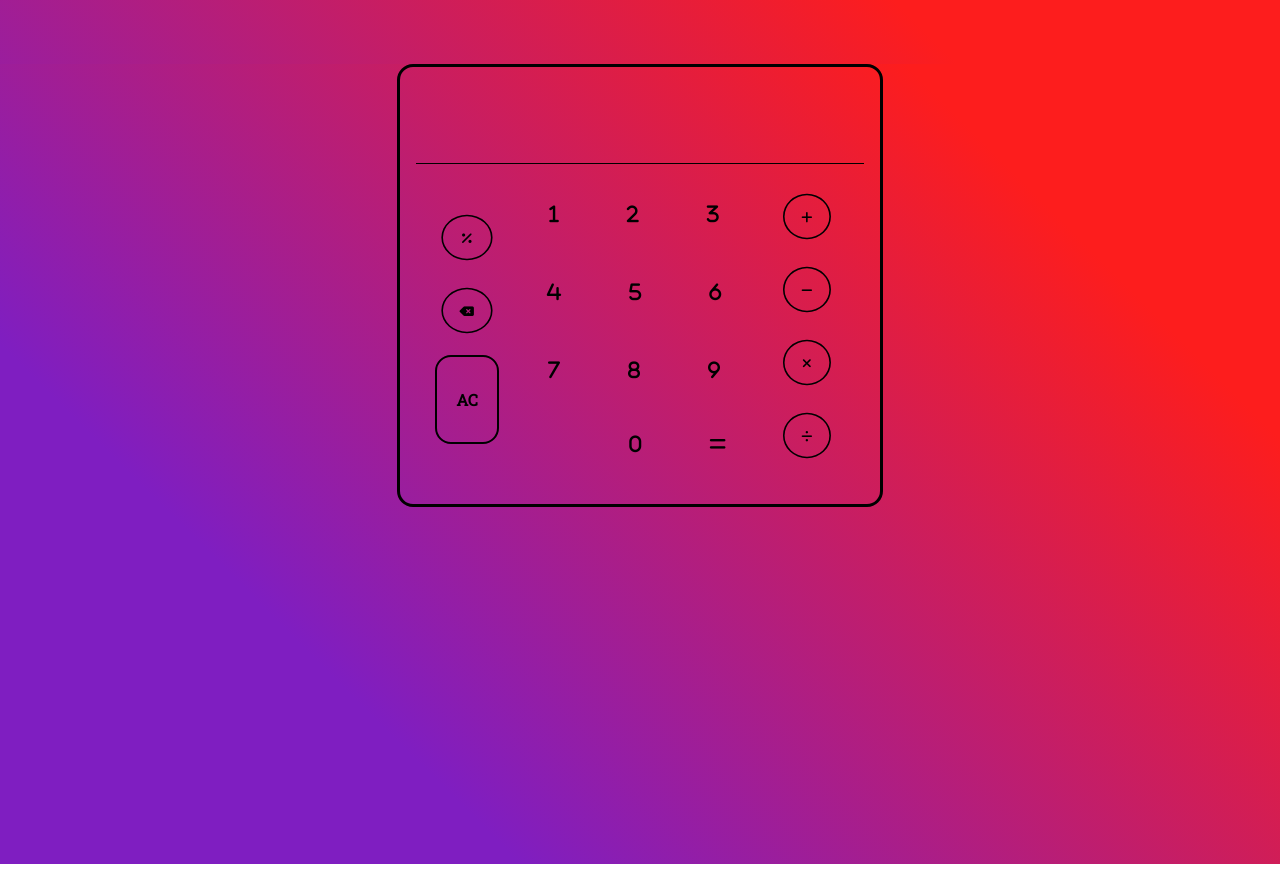
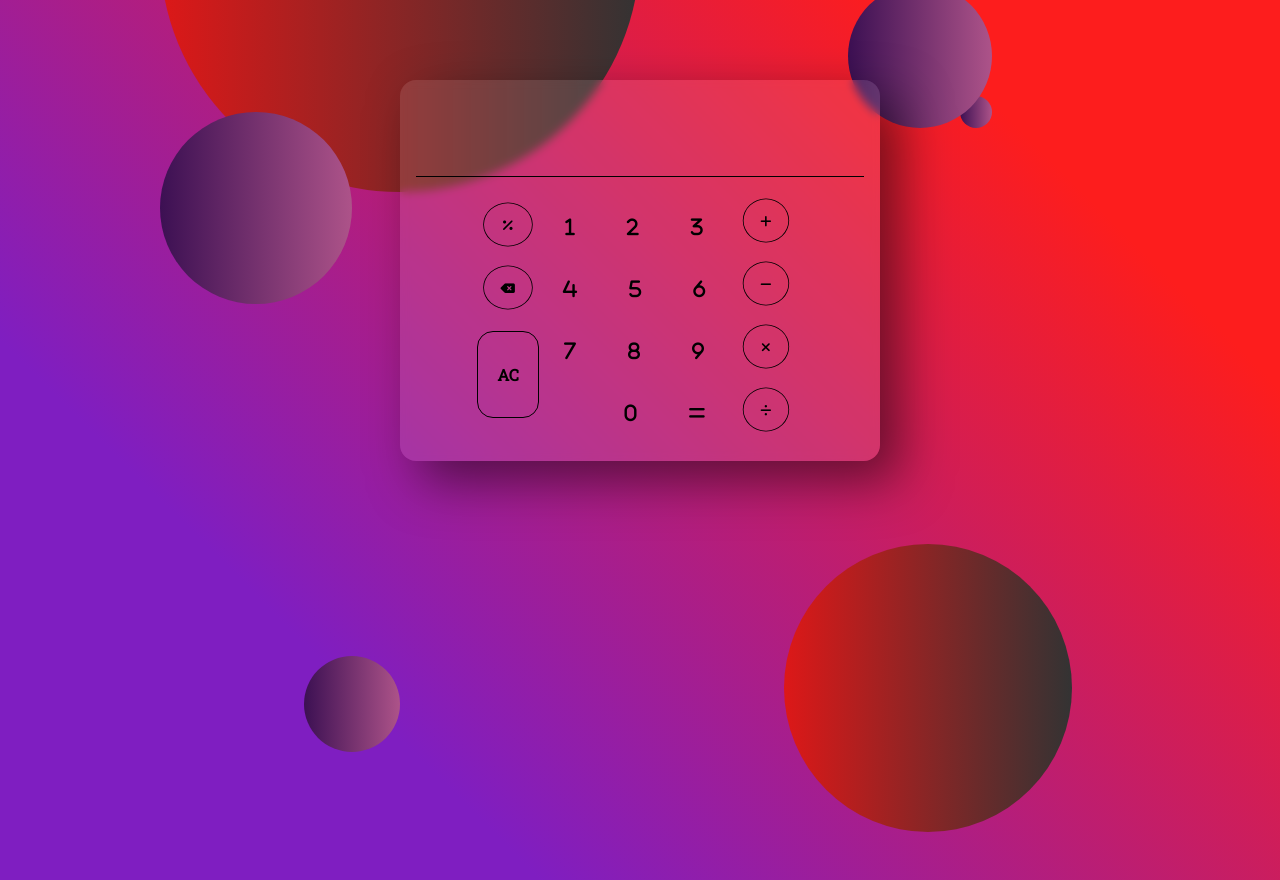
Before and after one commit to Om-jannu/calculator, a plain HTML site: page index.html in a window 1280 px wide. Drawn offline with Linux system fonts and the light colour scheme; a web font is replaced by a local one.

Commit message:
updated : style.scss

```diff
--- a/index.html
+++ b/index.html
@@ -13,6 +13,7 @@
 </head>
 <body>
     <div class="box">
+        <div class="bubble"></div>
         <div class="calcbox">
             <div id="result" class="resultbox">
                 <div class="historybox">
--- a/style/style.scss
+++ b/style/style.scss
@@ -13,19 +13,38 @@ html::-webkit-scrollbar-thumb{
     border-radius: 0.2rem;
 }
 
-
-
  body{
      margin: 0;
      padding: 0;
      width: 100%;
      min-height: 100%;
      background: linear-gradient(45deg, rgba(127,30,193,1) 25%, rgba(253,29,29,1) 82%);
-     //  background-image:linear-gradient(rgba(0,0,0,0.5),rgba(0,0,0,0.5)),url(/resources/backimg.jpg);
-    //  font-family: 'Lora', serif;
     font-family: 'Roboto Slab', serif;
+    &::before{
+        content: "";
+        background: #ad5389;
+        background: -webkit-linear-gradient(to right, #3c1053, #ad5389);
+        background: linear-gradient(to right, #3c1053, #ad5389);
+        position: fixed;
+        padding: 4.5rem;
+        z-index: -1;
+        border-radius: 50%;
+        top: -1rem;
+        right: 18rem;
+    }
+    &::after{
+        content: "";
+        background: #ad5389;
+        background: -webkit-linear-gradient(to right, #3c1053, #ad5389);
+        background: linear-gradient(to right, #3c1053, #ad5389);
+        position: fixed;
+        padding: 3rem;
+        z-index: -1;
+        border-radius: 50%;
+        bottom: 3rem;
+        left: 19rem;
+    }
  }
-
 
 @mixin align($textalign,$alignitems,$justifycont){
     text-align: $textalign;
@@ -36,20 +55,73 @@ html::-webkit-scrollbar-thumb{
 @mixin buttonhov($backcolor){
     background-color:$backcolor;
     cursor: pointer;
+    box-shadow: rgba(0,0,0,0.1);
     transition: all 0.4s;
 }
 .box{
-    background: linear-gradient(45deg, rgba(127,30,193,1) 25%, rgba(253,29,29,1) 82%);
     height: 100vh;
     width: 100%;
+    &::before{
+        content: "";
+        background: #333333;
+        background: -webkit-linear-gradient(to right, #dd1818, #333333);
+        background: linear-gradient(to right, #dd1818, #333333);
+        z-index: -1;
+        position: fixed;
+        top: -18rem;
+        left: 10rem;
+        padding: 15rem;
+        border-radius: 50%;
+    }
+    &::after{
+        content: "";
+        background: #333333;
+        background: -webkit-linear-gradient(to right, #dd1818, #333333);
+        background: linear-gradient(to right, #dd1818, #333333);
+        z-index: -1;
+        position: fixed;
+        bottom: -2rem;
+        right: 13rem;
+        padding: 9rem;
+        border-radius: 50%;
+    }
+    .bubble{
+        &::after{
+        content: "";
+        background: #ad5389;
+        background: -webkit-linear-gradient(to right, #3c1053, #ad5389);
+        background: linear-gradient(to right, #3c1053, #ad5389);
+        position: fixed;
+        padding: 1rem;
+        z-index: -2;
+        border-radius: 50%;
+        top: 6rem;
+        right: 18rem;
+        }
+        &::before{
+        content: "";
+        background: #ad5389;
+        background: -webkit-linear-gradient(to right, #3c1053, #ad5389);
+        background: linear-gradient(to right, #3c1053, #ad5389);
+        position: fixed;
+        padding: 6rem;
+        z-index: -1;
+        border-radius: 50%;
+        top: 7rem;
+        left: 10rem;
+        }
+    }
 }
 .calcbox{
     @include align(center,center,center);
-    margin: 4rem auto;
-    border: solid;
+    margin: 5rem auto;
     border-radius: 1rem;
     max-width:35%;
     padding: 1rem;
+    z-index: 10;
+    box-shadow: 20px 20px 50px rgba(0,0,0,0.5);
+    background-color: rgba(255,255,255,0.1);
+    backdrop-filter: blur(5px);
     .resultbox{
         @include align(right,none,none);
         text-align: right;
@@ -58,10 +130,11 @@ html::-webkit-scrollbar-thumb{
         margin: auto;
     }
     .historybox{
+        max-width: 100%;
         min-height: 2rem;
         .historytext{
             font-size:medium;
-            color: rgb(80, 69, 69);
+            color:rgb(34, 32, 32);
         }
     }
 
@@ -79,30 +152,28 @@ html::-webkit-scrollbar-thumb{
         width: 100%;
     }
     .buttonbox{
-
         @include align(center,center,center);
         display: flex;
         .block{
             justify-content: space-between;
-            // padding: 2rem;
-            margin: 1rem;
-            .equal{
-                padding: 1rem 1.2rem;
-            }
+            margin-top: 1rem;
+            // .equal{
+            //     padding: 1rem 1.2rem;
+            // }
         }
         .operatorbox{
             @include align(center,center ,center );
             padding: 0.5rem;
         }
         .operator{
-            border: 2px solid;
+            border: 1.5px solid;
             border-radius: 50%;
             text-align: center;
-            margin: 1rem auto;
+            margin-top: 0.5rem;
             padding: 1rem 1.3rem;
             transform: scale(0.8);
             &:hover{
-                @include buttonhov(white);
+                @include buttonhov(rgba(255,255,255,0.3));
                 transform: scale(1)
             }
         }
@@ -111,13 +182,10 @@ html::-webkit-scrollbar-thumb{
             display: inline;
             font-size: larger;
             border-radius: 1rem;
-            width: 20%;
             padding: 1rem 1.5rem;
-            // border: 1px solid;
-            margin: 0.5rem ;
             transition: all 0.3s;
             &:hover{
-                @include buttonhov(white);
+                @include buttonhov(rgba(255,255,255,0.3));
             }
         }
         .clearbox{
@@ -127,15 +195,16 @@ html::-webkit-scrollbar-thumb{
             font-weight: bolder;
             border-radius: 1rem;
             padding:2rem  1rem;
-            border: 2px solid;
+            border: 1.5px solid;
             margin: 1rem auto;
             &:hover{
-                @include buttonhov(white);
+                @include buttonhov(rgba(255,255,255,0.3));
                 transform: scale(1.1);
             }
         }
         .block-last{
-            padding: 0.7rem;
+            // padding: 0.7rem;
+            margin-top: 1rem;
             @include align(right,none ,none )
         }
     }
```
Also changed, not shown: style/style.css, 1 other file.
